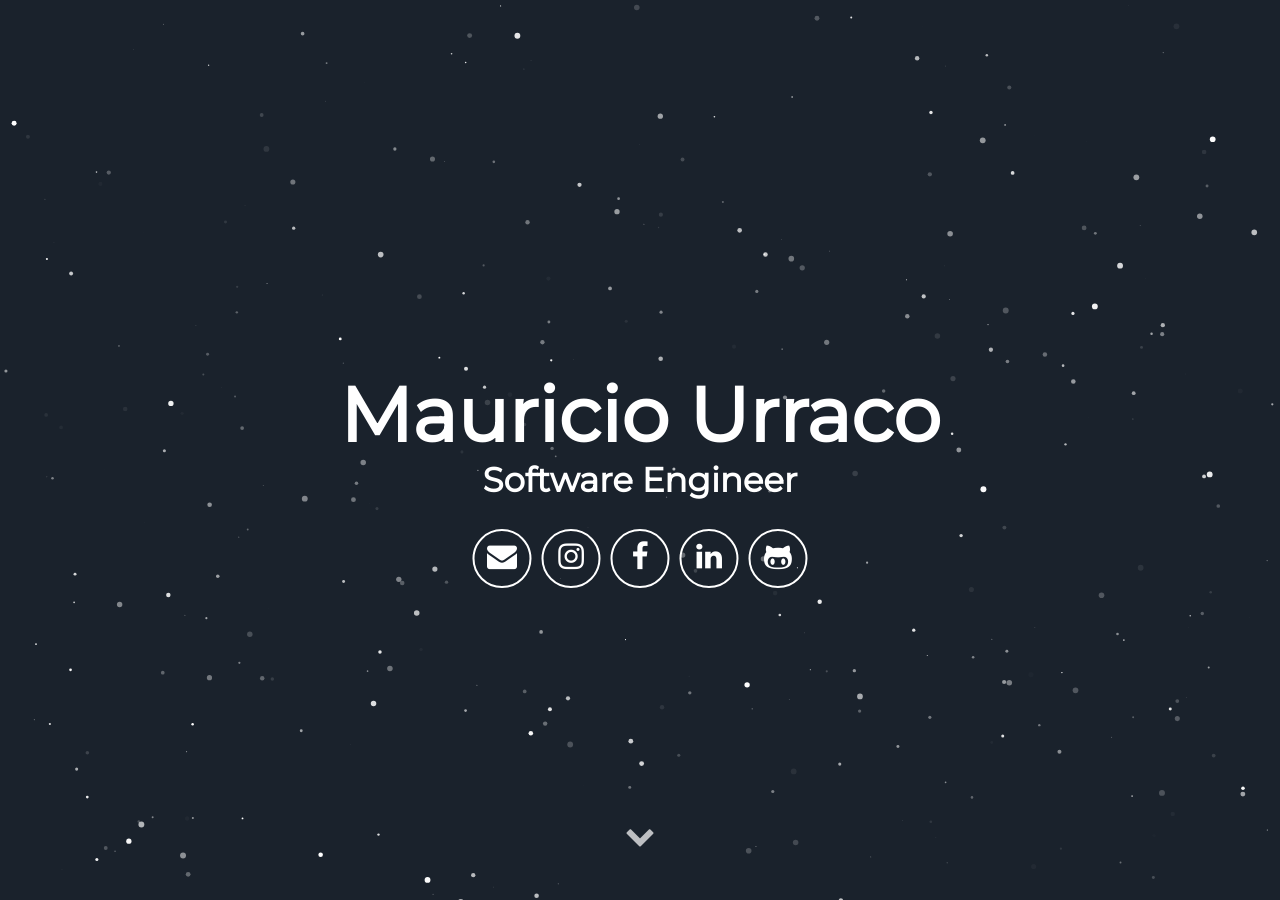
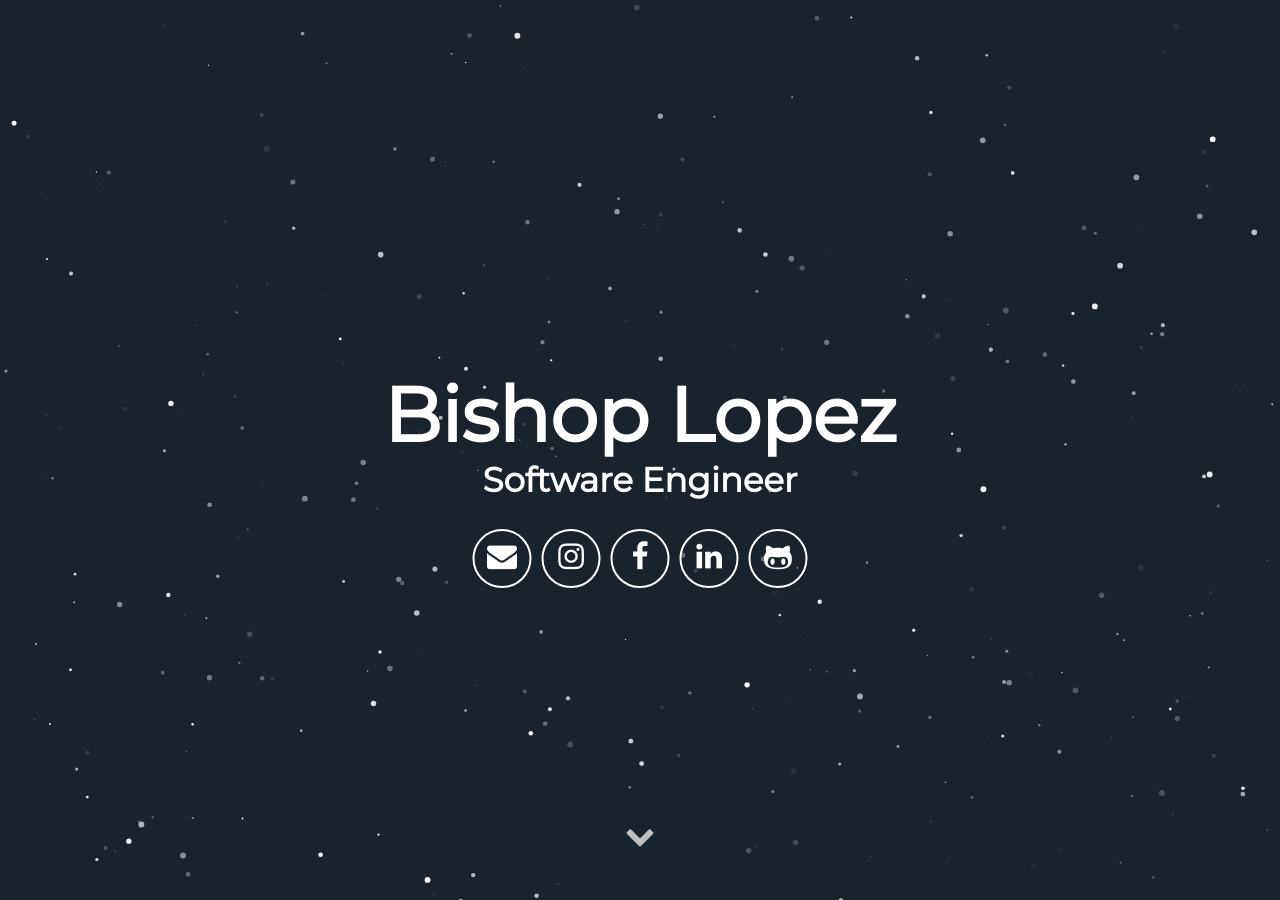
Before and after one commit to murraco/jekyll-theme-minimal-resume, a Jekyll site: the page built from index.html, in a window 1280 px wide and 900 px high. Built offline with Jekyll 4.4.1, drawn with Linux system fonts in a browser that asks for light colours; some web fonts are replaced.

Commit message:
Update _config.yml

```diff
--- a/_config.yml
+++ b/_config.yml
@@ -1,16 +1,16 @@
 # Site settings
-title: Mauricio Urraco
+title: Bishop Lopez
 description: Jekyll Theme Minimal Resume
 # baseurl: "" # the subpath of your site, e.g. /blog
 # url: "localhost:3000" # the base hostname & protocol for your site e.g. http://willianjusten.com.br
 
 # User settings
-username: Mauricio Urraco
+username: Bishop Lopez
 user_description: I'm a nomad Software Engineer, always searching for the next challenge; no task is too scary nor too difficult. Lately I have been immersed in the <b>crypto-world</b> working for Radix, a London based startup trying to create the next massive scalable DLT.. I'm one of the two guys behind all the JS related stuff. Visit my blog here":" <a href="https://mauriciourraco.com" target="_blank">https://mauriciourraco.com</a>
 user_title: Software Engineer
-email: mauriurraco@gmail.com
-# twitter_username: lorem_ipsum
-# github_username:  lorem_ipsum
+email: brlopez414@gmail.com
+twitter_username: BishopRaige
+github_username:  brlopez
 # gplus_username:  lorem_ipsum
 
 # Google-analytics
```
